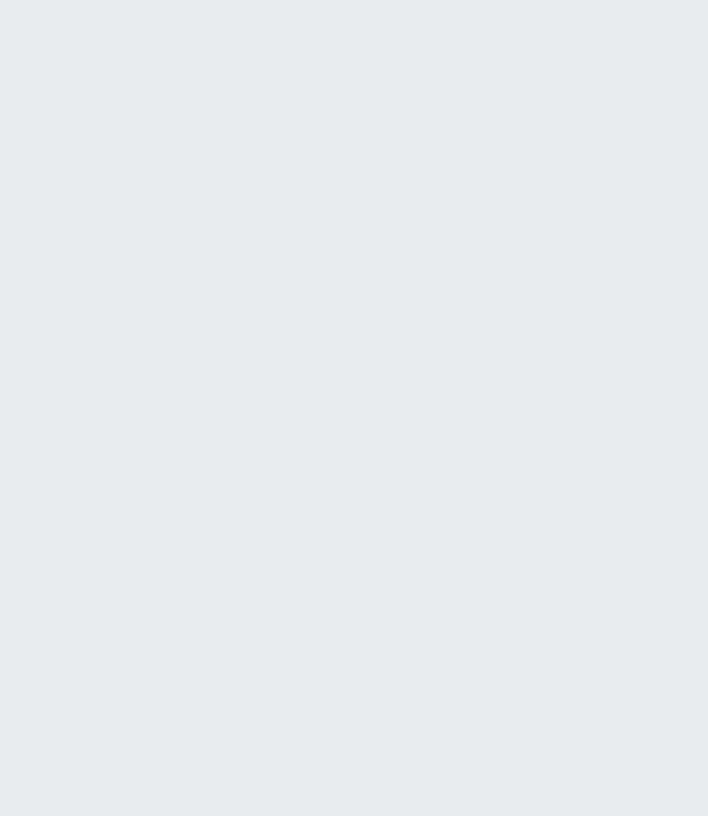
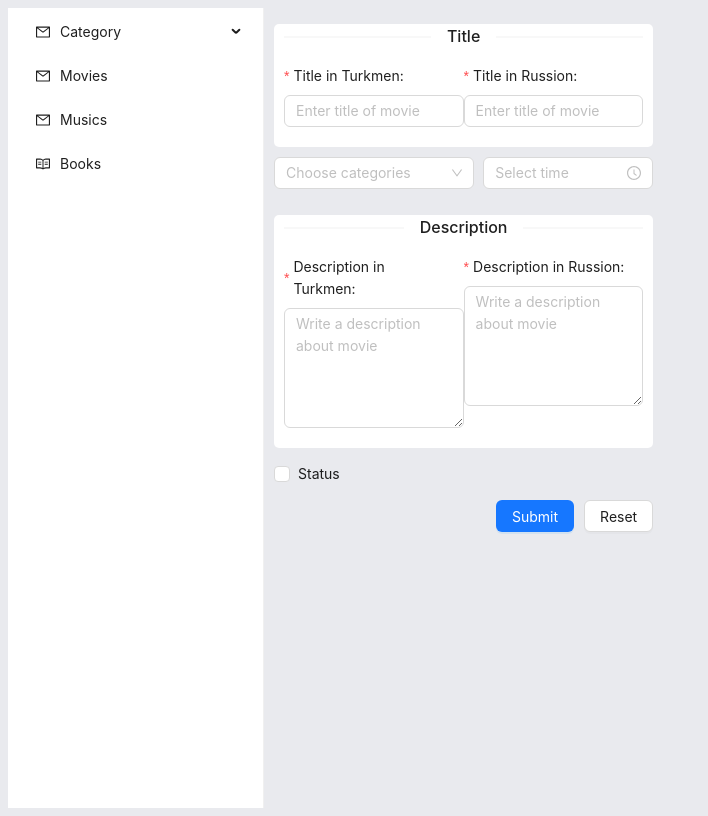
Before and after one commit to gqueen001/portal-admin, a React (Vite) app: page /books in a window 1280 px wide. Before the commit this address had no page. Shown: the whole page, without its empty margins (0-708 px from the left). Built offline with nearby package versions, Linux system fonts and the light colour scheme.

Commit message:
added: description title duration status categories, works submit and reset buttons

```diff
--- a/package.json
+++ b/package.json
@@ -11,6 +11,7 @@
 		"@ant-design/icons": "^5.5.1",
 		"antd": "^5.21.6",
 		"axios": "^1.7.7",
+		"dayjs": "^1.11.13",
 		"react": "^18.3.1",
 		"react-dom": "^18.3.1",
 		"react-router-dom": "^6.27.0"
--- a/src/App.tsx
+++ b/src/App.tsx
@@ -3,6 +3,9 @@ import Layout from './layout'
 import MovieCategories from './pages/categories/Movie'
 import MusicCategories from './pages/categories/Music'
 import BookCategories from './pages/categories/Book'
+import Movies from './pages/movies'
+import Books from './pages/books'
+import Musics from './pages/musics'
 
 const App = () => {
 	return (
@@ -16,6 +19,9 @@ const App = () => {
 							<Route path='music' element={<MusicCategories />} />
 							<Route path='book' element={<BookCategories />} />
 						</Route>
+						<Route path='movies' element={<Movies />} />
+						<Route path='books' element={<Books />} />
+						<Route path='musics' element={<Musics />} />
 					</Route>
 				</Routes>
 			</BrowserRouter>
--- a/src/components/modal/deleteModal.tsx
+++ b/src/components/modal/deleteModal.tsx
@@ -27,6 +27,7 @@ const DeleteModal: FC<DeleteModalProps> = ({ isOpen, setCloseModal, deleteId }):
 			{contextHolder}
 			<Modal
 				forceRender
+				title='Delete category'
 				open={isOpen}
 				centered={true}
 				okType='danger'
--- a/src/components/modal/openModal.tsx
+++ b/src/components/modal/openModal.tsx
@@ -10,7 +10,7 @@ import { createNewCategory } from '../../services/category'
 
 const OpenModal: FC<ModalProps> = ({ isOpen, setCloseModal, categoryId }): JSX.Element => {
 	const [messageApi, contextHolder] = message.useMessage()
-	const [dataById, setDataById] = useState<CategoryById>({ titletk: '', titleru: '' })
+	const [dataById, setDataById] = useState<CategoryById>()
 	const [form] = Form.useForm()
 
 	useEffect(() => {
@@ -41,13 +41,6 @@ const OpenModal: FC<ModalProps> = ({ isOpen, setCloseModal, categoryId }): JSX.E
 			})
 		}
 	}, [dataById, form])
-
-	const editInput = (e: any) => {
-		setDataById(prevState => ({
-			...prevState,
-			[e.target.name]: e.target.value,
-		}))
-	}
 
 	const onFinish = (values: CategoryById) => {
 		if (categoryId !== 'new') {
@@ -86,10 +79,7 @@ const OpenModal: FC<ModalProps> = ({ isOpen, setCloseModal, categoryId }): JSX.E
 			}
 			createCategory()
 		}
-		setDataById({
-			titleru: '',
-			titletk: '',
-		})
+		form.resetFields()
 	}
 
 	return (
@@ -97,27 +87,24 @@ const OpenModal: FC<ModalProps> = ({ isOpen, setCloseModal, categoryId }): JSX.E
 			{contextHolder}
 			<Modal
 				forceRender
-				title='Edit Category'
+				title={categoryId === 'new' ? 'Add category' : 'Edit category'}
 				open={isOpen}
 				onOk={form.submit}
 				onCancel={() => {
-					setDataById({
-						titleru: '',
-						titletk: '',
-					})
+					form.resetFields()
 					setCloseModal(false)
 				}}
 			>
 				<Divider />
 
-				<Form layout='vertical' onFinish={values => onFinish(values)} form={form}>
+				<Form layout='vertical' onFinish={onFinish} form={form}>
 					<Flex justify='space-between'>
-						<Form.Item label='Title tk:' name='titletk'>
-							<Input name='titletk' onChange={e => editInput(e)} />
+						<Form.Item label='Title tk:' name='titletk' rules={[{ required: true }]}>
+							<Input name='titletk' placeholder='Enter category' />
 						</Form.Item>
 
-						<Form.Item label='Title ru:' name='titleru'>
-							<Input name='titleru' onChange={e => editInput(e)} />
+						<Form.Item label='Title ru:' name='titleru' rules={[{ required: true }]}>
+							<Input name='titleru' placeholder='Enter category' />
 						</Form.Item>
 					</Flex>
 				</Form>
--- a/src/layout/index.tsx
+++ b/src/layout/index.tsx
@@ -1,5 +1,5 @@
 import { Flex, Menu } from 'antd'
-import { MailOutlined } from '@ant-design/icons'
+import { MailOutlined, ReadOutlined } from '@ant-design/icons'
 import { Outlet, useNavigate } from 'react-router-dom'
 
 const Layout = () => {
@@ -41,7 +41,7 @@ const Layout = () => {
 		{
 			key: 'books',
 			label: 'Books',
-			icon: <MailOutlined />,
+			icon: <ReadOutlined />,
 		},
 	]
 
@@ -54,9 +54,7 @@ const Layout = () => {
 					mode='inline'
 					items={items}
 				/>
-				{/* <Flex justify='space-between' align='end' vertical style={{ width: '100%' }}> */}
 				<Outlet></Outlet>
-				{/* </Flex> */}
 			</Flex>
 		</>
 	)
--- /dev/null
+++ b/src/pages/books.tsx
@@ -0,0 +1,12 @@
+import Example from './example'
+
+const Books = () => {
+	return (
+		<>
+			{/* <h1>it is books</h1> */}
+			<Example />
+		</>
+	)
+}
+
+export default Books
--- /dev/null
+++ b/src/pages/example.tsx
@@ -0,0 +1,177 @@
+import {
+	Button,
+	Checkbox,
+	ConfigProvider,
+	Divider,
+	Flex,
+	Form,
+	Input,
+	Select,
+	TimePicker,
+	type ThemeConfig,
+} from 'antd'
+import { useEffect, useState } from 'react'
+import { DataOfMovie } from '../types/example'
+import { convertToSeconds } from '../utils/converter'
+
+const Example = () => {
+	const { TextArea } = Input
+	const theme: ThemeConfig = {
+		components: {
+			Form: {
+				marginLG: 10,
+			},
+		},
+	}
+
+	const [data, setData] = useState<DataOfMovie>()
+	const [form] = Form.useForm()
+	const arr: string[] = ['.com', '.jp', '.cn', '.org']
+	const selectOptions = arr.map(val => ({ value: val, label: val, name: 'category' }))
+
+	// useEffect(() => {
+	// 	if (data) {
+	// 		form.setFieldsValue({
+	// 			titletk: data.titletk,
+	// 			titleru: data.titleru,
+	// 			descriptionru: data.descriptionru,
+	// 			descriptiontk: data.descriptiontk,
+	// 			duration: data.duration,
+	// 			status: data.status,
+	// 			category: data.category,
+	// 		})
+	// 	}
+	// }, [data])
+
+	const onFinish = (value: DataOfMovie) => {
+		setData({
+			titletk: value.titletk,
+			titleru: value.titleru,
+			descriptiontk: value.descriptiontk,
+			descriptionru: value.descriptionru,
+			duration: convertToSeconds(value.duration),
+			status: value.status,
+			category: value.category,
+		})
+	}
+
+	return (
+		<>
+			<ConfigProvider theme={theme}>
+				<div style={{ width: '30%' }}>
+					<Form layout='vertical' onFinish={onFinish} form={form}>
+						<div
+							style={{
+								backgroundColor: '#ffffff',
+								margin: '0 0 10px 0',
+								padding: '0 10px 10px',
+								borderRadius: '5px',
+							}}
+						>
+							<Divider>Title</Divider>
+							<Flex justify='space-between'>
+								<Form.Item
+									rules={[{ required: true }]}
+									label='Title in Turkmen:'
+									name={'titletk'}
+								>
+									<Input
+										allowClear
+										placeholder='Enter title of movie'
+										name='titletk'
+									/>
+								</Form.Item>
+								<Form.Item
+									rules={[{ required: true }]}
+									label='Title in Russion:'
+									name={'titleru'}
+								>
+									<Input
+										allowClear
+										placeholder='Enter title of movie'
+										name='titleru'
+									/>
+								</Form.Item>
+							</Flex>
+						</div>
+
+						<Flex justify='space-between'>
+							<Form.Item rules={[{ required: true }]} name={'category'}>
+								<Select
+									style={{ width: '200px' }}
+									options={selectOptions}
+									placeholder='Choose categories'
+								></Select>
+							</Form.Item>
+
+							<Form.Item rules={[{ required: true }]} name={'duration'}>
+								<TimePicker
+									showNow={false}
+									onChange={value => convertToSeconds(value)}
+								/>
+							</Form.Item>
+						</Flex>
+						<div
+							style={{
+								backgroundColor: '#ffffff',
+								margin: '0 0 10px 0',
+								padding: '0 10px 10px',
+								borderRadius: '5px',
+							}}
+						>
+							<Divider>Description</Divider>
+							<Flex justify='space-between'>
+								<Form.Item
+									rules={[{ required: true }]}
+									name={'descriptiontk'}
+									label='Description in Turkmen:'
+								>
+									<TextArea
+										rows={5}
+										placeholder='Write a description about movie'
+										name='descriptiontk'
+									/>
+								</Form.Item>
+								<Form.Item
+									rules={[{ required: true }]}
+									name={'descriptionru'}
+									label='Description in Russion:'
+								>
+									<TextArea
+										rows={5}
+										placeholder='Write a description about movie'
+										name='descriptionru'
+									/>
+								</Form.Item>
+							</Flex>
+						</div>
+
+						<Form.Item name='status' valuePropName='checked'>
+							<Checkbox>Status</Checkbox>
+						</Form.Item>
+
+						<Flex gap={'10px'} justify='flex-end'>
+							<Form.Item>
+								<Button type='primary' htmlType='submit'>
+									Submit
+								</Button>
+							</Form.Item>
+
+							<Form.Item>
+								<Button
+									onClick={() => {
+										form.resetFields()
+									}}
+								>
+									Reset
+								</Button>
+							</Form.Item>
+						</Flex>
+					</Form>
+				</div>
+			</ConfigProvider>
+		</>
+	)
+}
+
+export default Example
--- /dev/null
+++ b/src/pages/movies.tsx
@@ -0,0 +1,109 @@
+import { FloatButton, message, Table } from 'antd'
+import { useEffect, useState } from 'react'
+import { PlusOutlined } from '@ant-design/icons'
+import { TableColumns, TableRows, TableRow } from '../types/table'
+import { Categories } from '../types/categories'
+import { getCategories } from '../services/category'
+import Actions from '../components/actions'
+import OpenModal from '../components/modal/openModal'
+import DeleteModal from '../components/modal/deleteModal'
+
+const Movies = () => {
+	const [dataRows, setDataRows] = useState<TableRows>()
+	const [messageApi, contextHolder] = message.useMessage()
+	const [openEditModal, setOpenEditModal] = useState<boolean>(false)
+	const [categoryId, setCategoryId] = useState<string>('')
+	const [openDeleteModal, setOpenDeleteModal] = useState<boolean>(false)
+
+	useEffect(() => {
+		const fetchCategories = async () => {
+			try {
+				const categories: Categories = await getCategories()
+
+				setDataRows(
+					categories.map(category => ({
+						key: `${category.id}`,
+						titleTk: category.title.tk,
+						titleRu: category.title.ru,
+					}))
+				)
+			} catch (error) {
+				messageApi.open({
+					type: 'error',
+					content: "Couldn't fetch data",
+				})
+			}
+		}
+
+		fetchCategories()
+	}, [openEditModal, openDeleteModal])
+
+	const columns: TableColumns = [
+		{
+			title: 'ID',
+			dataIndex: 'key',
+			key: 'key',
+			align: 'center',
+		},
+		{
+			title: 'Title TK',
+			dataIndex: 'titleTk',
+			key: 'titleTk',
+			align: 'center',
+		},
+		{
+			title: 'Title RU',
+			dataIndex: 'titleRu',
+			key: 'titleRu',
+			align: 'center',
+		},
+		{
+			title: 'action',
+			key: 'action',
+			align: 'center',
+			render: () => (
+				<Actions setOpenModal={setOpenEditModal} setOpenDeleteModal={setOpenDeleteModal} />
+			),
+		},
+	]
+
+	return (
+		<>
+			{contextHolder}
+			<Table
+				pagination={false}
+				columns={columns}
+				style={{ width: '100%' }}
+				dataSource={dataRows}
+				onRow={(record: TableRow) => {
+					return {
+						onClick: () => setCategoryId(record.key),
+					}
+				}}
+			/>
+
+			<FloatButton
+				type='primary'
+				icon={<PlusOutlined />}
+				onClick={() => {
+					setOpenEditModal(true)
+					setCategoryId('new')
+				}}
+			/>
+
+			<OpenModal
+				isOpen={openEditModal}
+				setCloseModal={setOpenEditModal}
+				categoryId={categoryId}
+			/>
+
+			<DeleteModal
+				isOpen={openDeleteModal}
+				setCloseModal={setOpenDeleteModal}
+				deleteId={categoryId}
+			/>
+		</>
+	)
+}
+
+export default Movies
--- /dev/null
+++ b/src/pages/musics.tsx
@@ -0,0 +1,9 @@
+const Musics = () => {
+	return (
+		<>
+			<h1>it is Musics</h1>
+		</>
+	)
+}
+
+export default Musics
--- /dev/null
+++ b/src/types/example.ts
@@ -0,0 +1,11 @@
+import { Dayjs } from 'dayjs'
+
+export type DataOfMovie = {
+	titletk: string
+	titleru: string
+	category: string
+	duration: Dayjs | null
+	descriptiontk: string
+	descriptionru: string
+	status: boolean
+}
--- /dev/null
+++ b/src/utils/converter.ts
@@ -0,0 +1,7 @@
+export function convertToSeconds(time: any) {
+	if (!time) return 0
+	const hours = time.hour()
+	const minutes = time.minute()
+	const seconds = time.second()
+	return hours * 3600 + minutes * 60 + seconds
+}
```
Also changed, not shown: 1 other file (tests, documents, lock files or other folders).
